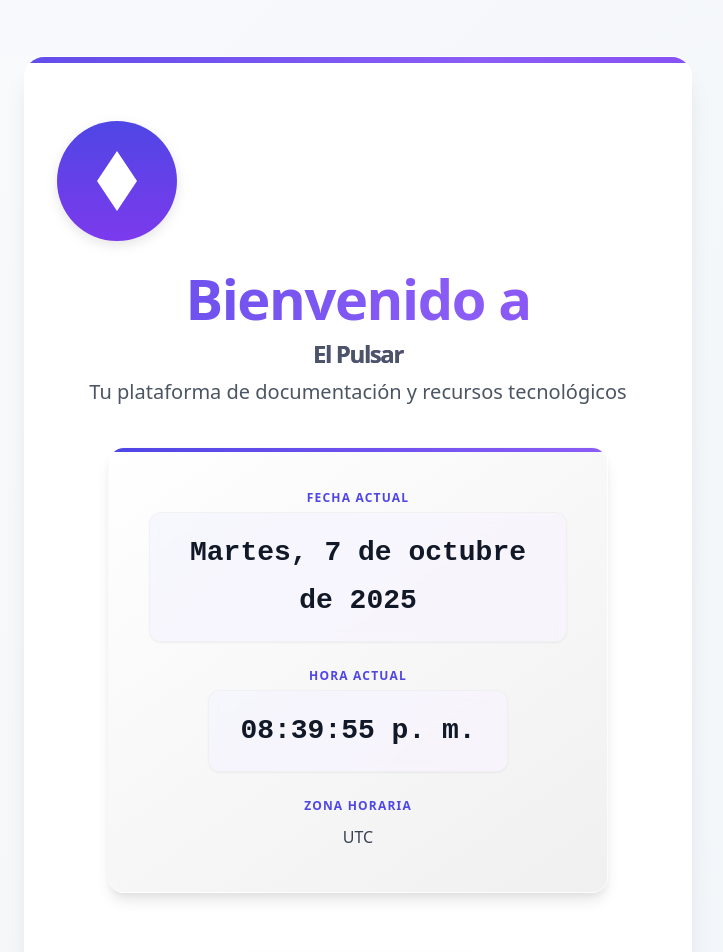
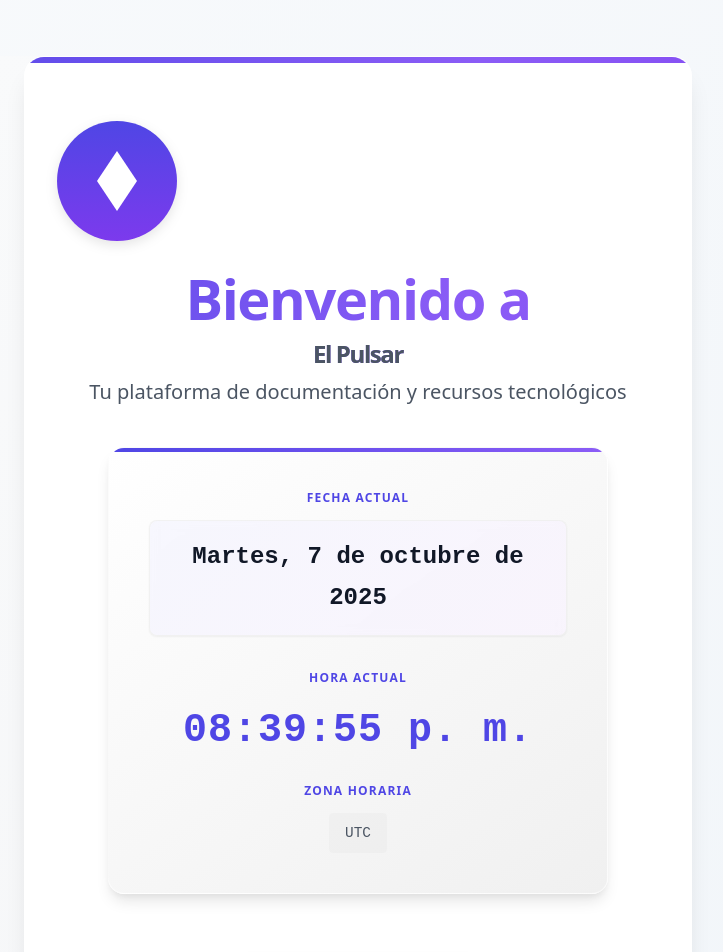
Before and after one commit to el-pulsar/el-pulsar, a Next.js app: page / in a window 1280 px wide. Shown: the top 952 px of the page, without its empty margins (314-1037 px from the left). Built offline with nearby package versions, Linux system fonts and the light colour scheme; no server answers.

Commit message:
Corregir la visualización de la fecha y hora en el reloj

```diff
--- a/src/pages/index.tsx
+++ b/src/pages/index.tsx
@@ -349,20 +349,12 @@ export default function Home() {
 
   // Get user's timezone on client side
   useEffect(() => {
-    if (typeof window !== 'undefined') {
+    // Solo se ejecuta en el cliente
+    if (typeof window === 'undefined') return;
+
+    const updateClock = () => {
+      const now = new Date();
       const userTimezone = Intl.DateTimeFormat().resolvedOptions().timeZone;
-      updateDateTime(userTimezone);
-
-      // Update time every second
-      const timer = setInterval(() => updateDateTime(userTimezone), 1000);
-
-      // Cleanup interval on component unmount
-      return () => clearInterval(timer);
-    }
-  }, []);
-
-  const updateDateTime = (timezone: string) => {
-    const now = new Date();
 
       // Formatear fecha
       const dateOptions: Intl.DateTimeFormatOptions = {
@@ -370,7 +362,7 @@ export default function Home() {
         year: 'numeric',
         month: 'long',
         day: 'numeric',
-      timeZone: timezone
+        timeZone: userTimezone
       };
 
       const dateStr = now.toLocaleDateString('es-ES', dateOptions);
@@ -382,7 +374,7 @@ export default function Home() {
         minute: '2-digit',
         second: '2-digit',
         hour12: true,
-      timeZone: timezone
+        timeZone: userTimezone
       };
 
       const timeStr = now.toLocaleTimeString('es-ES', timeOptions);
@@ -390,9 +382,19 @@ export default function Home() {
       setCurrentDateTime({
         date: formattedDate,
         time: timeStr,
-      timezone: timezone
+        timezone: userTimezone
       });
     };
+
+    // Actualizar inmediatamente
+    updateClock();
+
+    // Actualizar cada segundo
+    const timer = setInterval(updateClock, 1000);
+
+    // Limpiar intervalo al desmontar el componente
+    return () => clearInterval(timer);
+  }, []);
 
   return (
     <div className="min-h-screen bg-gradient-to-br from-gray-50 to-gray-100">
@@ -420,14 +422,46 @@ export default function Home() {
 
           <div className="clock-container">
             <span className="clock-label">Fecha Actual</span>
-            <div id="reloj">{currentDateTime.date}</div>
+            <div id="reloj" style={{
+              fontSize: '1.5rem',
+              fontWeight: 600,
+              color: 'var(--gray-900)',
+              background: 'rgba(255, 255, 255, 0.7)',
+              padding: '1rem',
+              borderRadius: '0.5rem',
+              margin: '0.5rem 0',
+              minWidth: '300px',
+              display: 'inline-block',
+              boxShadow: 'var(--shadow-sm)',
+              border: '1px solid rgba(0, 0, 0, 0.05)'
+            }}>
+              {currentDateTime.date || 'Cargando fecha...'}
+            </div>
 
-            <span className="clock-label" style={{ marginTop: '1rem' }}>Hora Actual</span>
-            <div id="reloj">{currentDateTime.time}</div>
+            <span className="clock-label" style={{ marginTop: '1rem', display: 'block' }}>Hora Actual</span>
+            <div id="hora" style={{
+              fontSize: '2.5rem',
+              fontWeight: 700,
+              color: 'var(--primary)',
+              margin: '0.5rem 0',
+              fontFamily: 'JetBrains Mono, monospace',
+              letterSpacing: '1px'
+            }}>
+              {currentDateTime.time || '--:--:--'}
+            </div>
 
-            <span className="clock-label" style={{ marginTop: '1rem' }}>Zona Horaria</span>
-            <div style={{ marginTop: '0.5rem', color: 'var(--gray-700)' }}>
-              {currentDateTime.timezone}
+            <span className="clock-label" style={{ marginTop: '1rem', display: 'block' }}>Zona Horaria</span>
+            <div style={{
+              marginTop: '0.5rem',
+              color: 'var(--gray-600)',
+              fontSize: '0.9rem',
+              fontFamily: 'monospace',
+              backgroundColor: 'rgba(0, 0, 0, 0.02)',
+              padding: '0.5rem 1rem',
+              borderRadius: '0.25rem',
+              display: 'inline-block'
+            }}>
+              {currentDateTime.timezone || 'Cargando zona horaria...'}
             </div>
           </div>
 
@@ -436,6 +470,25 @@ export default function Home() {
             className="btn"
             target="_blank"
             rel="noopener noreferrer"
+            style={{
+              display: 'inline-flex',
+              alignItems: 'center',
+              justifyContent: 'center',
+              background: 'linear-gradient(135deg, var(--primary), var(--accent))',
+              color: 'white',
+              padding: '1rem 2.5rem',
+              borderRadius: '9999px',
+              textDecoration: 'none',
+              fontWeight: 600,
+              fontSize: '1.125rem',
+              marginTop: '2rem',
+              transition: 'all 0.3s cubic-bezier(0.4, 0, 0.2, 1)',
+              boxShadow: '0 4px 20px -5px rgba(99, 102, 241, 0.5)',
+              position: 'relative',
+              overflow: 'hidden',
+              zIndex: 1,
+              minWidth: '220px'
+            }}
           >
             Ir a la Documentación
           </a>
```
Lines whose indentation alone changed are shown as unchanged.
